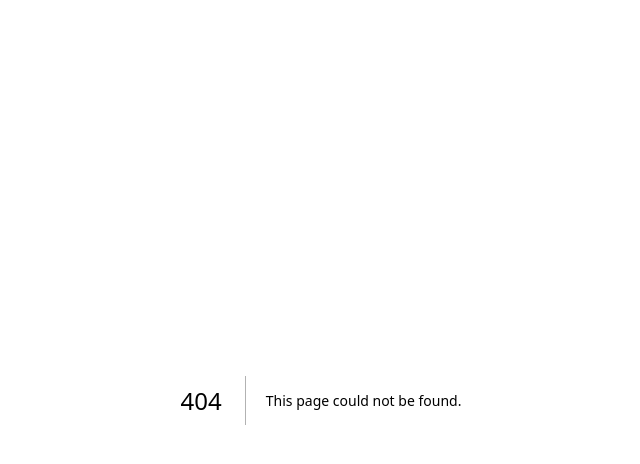
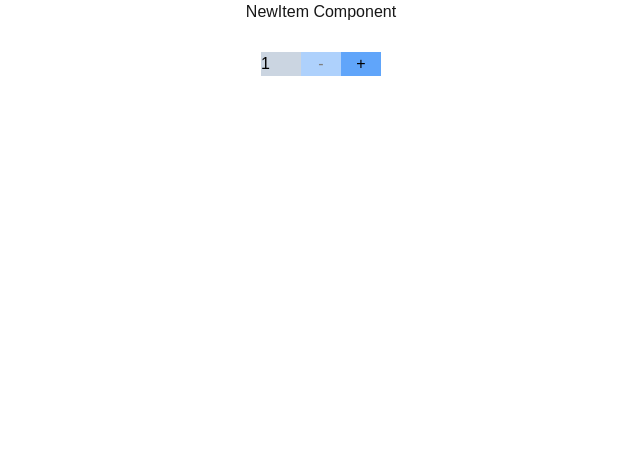
Before and after one commit to darshandahal/cprg306-assignments, a Next.js app: page /week-4 in a window 1280 px wide. Before the commit this address had no page. Shown: the top 464 px of the page, without its empty margins (319-959 px from the left). Built offline with nearby package versions, Linux system fonts and the light colour scheme.

Commit message:
completed week-4 assignment

```diff
--- a/app/page.js
+++ b/app/page.js
@@ -7,6 +7,7 @@ export default function Page(){
       <ul>
         <li><Link href="/week-2">Week-2</Link></li>
         <li><Link href="/week-3">Week-3</Link></li>
+        <li><Link href="/week-4">Week-4</Link></li>
       </ul>
     </main>
   )
--- /dev/null
+++ b/app/week-4/new-item.js
@@ -0,0 +1,43 @@
+"use client";
+
+import { useState} from "react";
+
+export default function NewItem() {
+    const [quantity, setQuantity] = useState(1)
+
+    // now we will create increament function as shown in the assignment
+    const increment = () => {
+        if (quantity < 20) {
+            setQuantity(quantity + 1);
+        }
+    }
+
+    // now we will create decrement function as shown in the assignment
+    const decrement = () => {
+        if (quantity > 1) {
+            setQuantity(quantity - 1);
+        }
+    }
+
+    return (
+        <main className="flex justify-center w-full">
+            <div className="flex justify-between p-3 m-4 bg-white text-black w-36">
+                <h1 className="w-10 bg-slate-300 align-middle">{quantity}</h1>
+                <button
+                    onClick={decrement}
+                    className={`w-10 bg-blue-400 hover:bg-blue-600 ${quantity <= 1 ? 'opacity-50 cursor-not-allowed' : 'hover:font-bold active:bg-blue-200'}`}
+                    disabled={quantity <= 1}
+                >
+                    -
+                </button>
+                <button
+                    onClick={increment}
+                    className={`w-10 bg-blue-400 hover:bg-blue-500 ${quantity >= 20 ? 'opacity-50 cursor-not-allowed' : 'hover:font-bold active:bg-blue-200'}`}
+                    disabled={quantity >= 20}
+                >
+                    +
+                </button>
+            </div>
+        </main>
+    )
+}
--- /dev/null
+++ b/app/week-4/page.js
@@ -0,0 +1,10 @@
+import NewItem from "./new-item";
+
+export default function Page() {
+    return(
+        <div>
+            <h1 className="flex justify-center w-full">NewItem Component</h1>
+            <NewItem/>
+        </div>
+    )
+}
```
